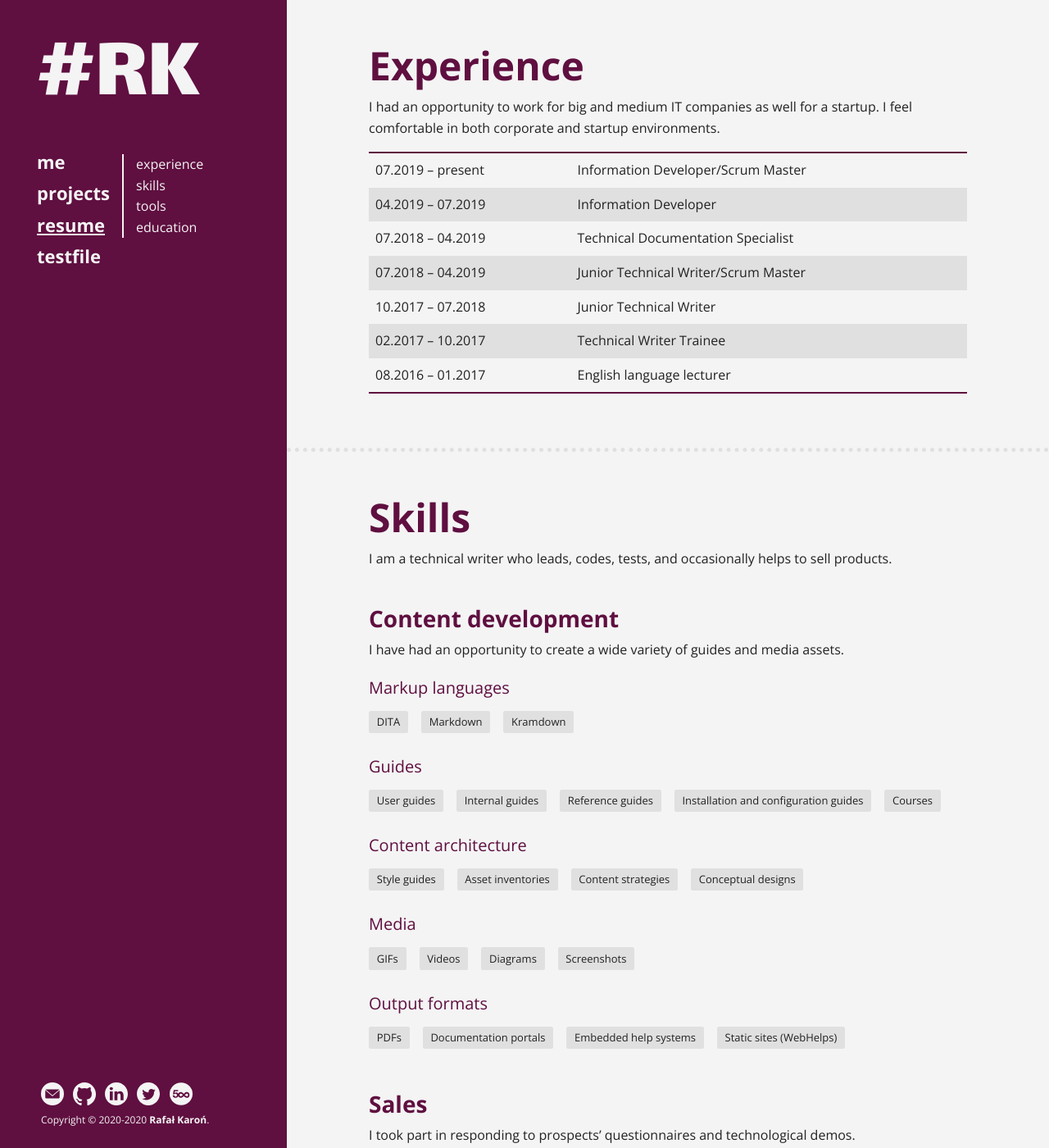
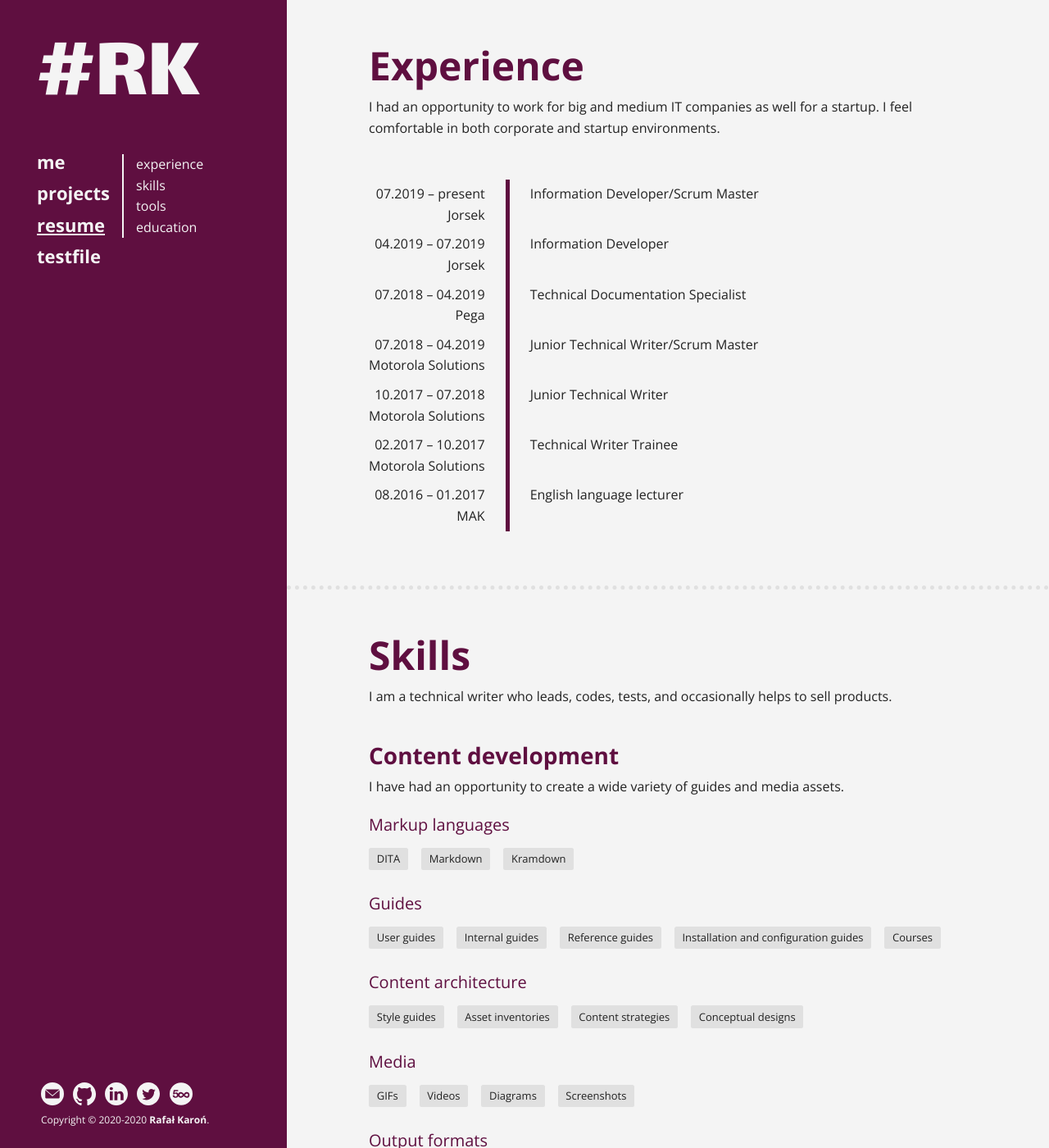
Before and after one commit to rafalkaron/rafalkaron.github.io, a Jekyll site: the page built from resume.md, in a window 1280 px wide and 1400 px high. Shown: the whole window at 82% size. Built offline with Jekyll 4.4.1, drawn with Linux system fonts in a browser that asks for light colours.

Commit message:
cv-experience table

```diff
--- a/_sass/r/content/table.scss
+++ b/_sass/r/content/table.scss
@@ -37,3 +37,33 @@ tr:nth-child(odd) > td {
 tr:nth-child(even) > td {
   background-color: $background-middle;
 }
+
+
+
+table.cv-experience {
+    border: none;
+    width: 100%;
+    margin-top: 5rem;
+    display: block;
+    //width: 100%;
+    //margin: $margin auto;
+
+    thead {
+      display: none;
+    }
+
+    tr > td {
+      background-color: $background-light;
+      vertical-align: top;
+    }
+
+    tr > td:nth-child(1) {
+      padding: 0.5rem 2.5rem 0.5rem 0;
+    }
+
+    tr > td:nth-child(2) {
+      border-left: $border-left;
+      padding: 0.5rem 0 0.5rem 2.5rem;
+    }
+
+}
--- a/resume.md
+++ b/resume.md
@@ -9,13 +9,16 @@ order: "3"
 # Experience
 I had an opportunity to work for big and medium IT companies as well for a startup. I feel comfortable in both corporate and startup environments.
 
-| 07.2019 – present | Information Developer/Scrum Master |
-| 04.2019 – 07.2019 | Information Developer |
-| 07.2018 – 04.2019 | Technical Documentation Specialist |
-| 07.2018 – 04.2019 | Junior Technical Writer/Scrum Master |
-| 10.2017 – 07.2018 | Junior Technical Writer |
-| 02.2017 – 10.2017 | Technical Writer Trainee |
-| 08.2016 – 01.2017 | English language lecturer |
+|     |
+|-:|:-|
+| 07.2019 – present <br/> Jorsek | Information Developer/Scrum Master               |
+| 04.2019 – 07.2019 <br/> Jorsek | Information Developer                            |
+| 07.2018 – 04.2019 <br/> Pega | Technical Documentation Specialist                 |
+| 07.2018 – 04.2019 <br/> Motorola Solutions | Junior Technical Writer/Scrum Master |
+| 10.2017 – 07.2018 <br/> Motorola Solutions | Junior Technical Writer              |
+| 02.2017 – 10.2017 <br/> Motorola Solutions| Technical Writer Trainee              |
+| 08.2016 – 01.2017 <br/> MAK | English language lecturer                           |
+{: .cv-experience}
 
 # Skills
 I am a technical writer who leads, codes, tests, and occasionally helps to sell products.
```
Also changed, not shown: _sass/r.scss (line endings or trailing spaces), _sass/r/content/list.scss (line endings or trailing spaces).
